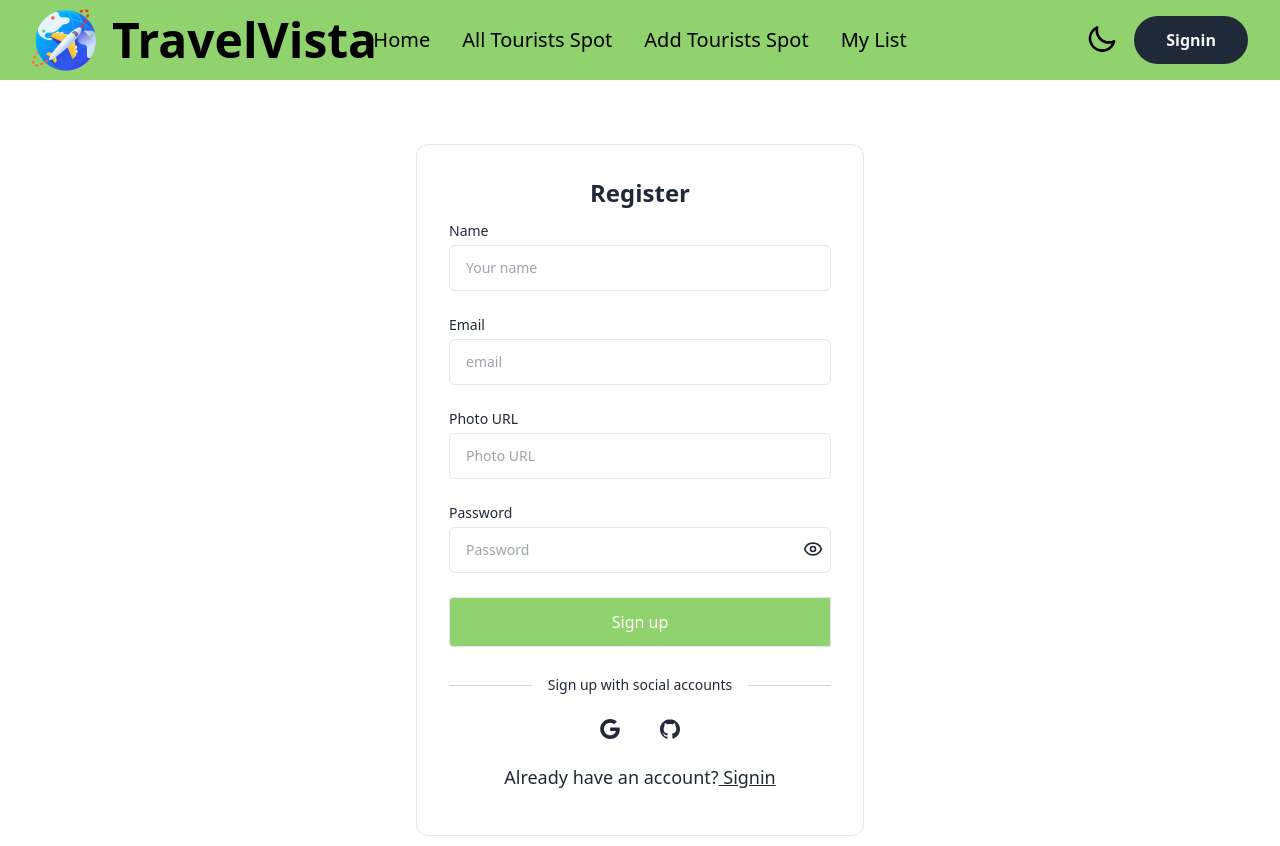
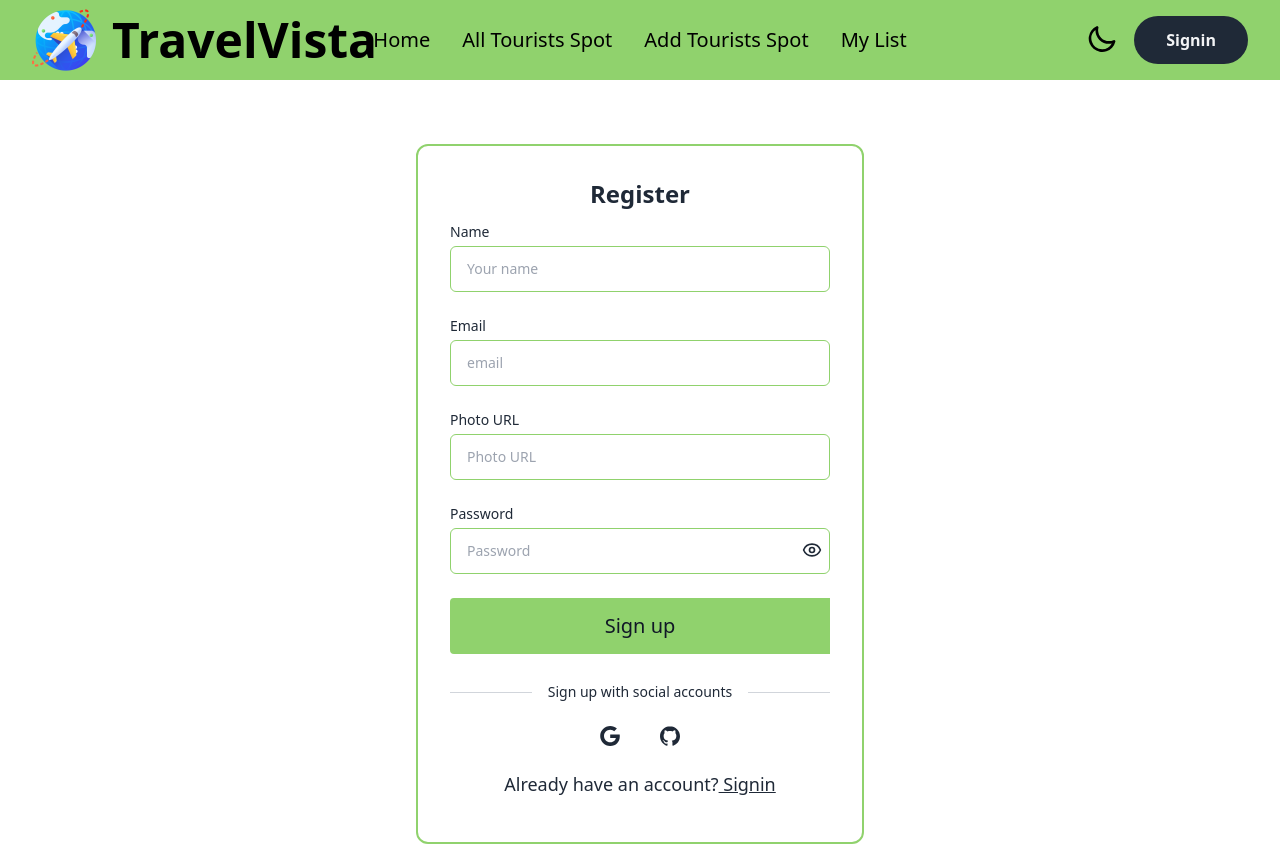
Before and after one commit to Ashik70021/tourism-management-client, a React (Vite) app: page /signup in a window 1280 px wide. Shown: the top 846 px of the page. Built offline with nearby package versions, Linux system fonts and the light colour scheme; no server answers.

Commit message:
fix discover image

```diff
--- a/src/Component/AddTouristSpot.jsx
+++ b/src/Component/AddTouristSpot.jsx
@@ -40,6 +40,9 @@ const AddTouristSpot = () => {
             .then(data => {
                 if (data?.insertedId) {
                     toast("Place added successfully")
+                    setSelectedCountry('');
+                    setselectedSeasonality('');
+                    e.target.reset();
                 }
             }
 
--- a/src/Component/AllTouristSpot.jsx
+++ b/src/Component/AllTouristSpot.jsx
@@ -28,7 +28,7 @@ const AllTouristSpot = () => {
             </div>
             <div className="mt-16 grid grid-cols-1 md:grid-cols-3">
                 {
-                    items.map(item => <div key={item._id}>
+                    items.map(item => <div className="mx-auto" key={item._id}>
                         <div className="m-4  hover:-translate-y-5 duration-700 max-w-sm rounded-md border-solid border-2 border-[#90D26D] dark:bg-gray-50 dark:text-gray-800">
                             <img src={item.image} alt="" className="object-cover object-center w-full rounded-t-md h-72 dark:bg-gray-500" />
                             <div className="flex flex-col justify-between p-6 space-y-8">
--- a/src/Component/DiscoverDestination.jsx
+++ b/src/Component/DiscoverDestination.jsx
@@ -50,8 +50,8 @@ const DiscoverDestination = () => {
 						</div>
 					</div>
 					<div aria-hidden="true" className="mt-10 lg:mt-0">
-						<img src="../../public/images/discover.png" alt="" className="mx-auto" />
-					</div>
+                            <img src="../../public/images/discover.png" alt="" className="mx-auto rounded-lg dark:bg-gray-500" />
+                        </div>
 				</div>
 			</div>
 		</section>
--- a/src/Component/Signin.jsx
+++ b/src/Component/Signin.jsx
@@ -40,20 +40,20 @@ const Signin = () => {
 
 
     return (
-        <div className="w-full max-w-md p-8 space-y-3 rounded-xl border mx-auto mt-16">
+        <div className="w-full max-w-md p-8 space-y-3 rounded-xl border-solid border-2 border-[#90D26D] mx-auto mt-16">
 
             <h1 className="text-2xl font-bold text-center">Login</h1>
             <form onSubmit={handleSubmit(onSubmit)} className="space-y-6">
                 <div className="space-y-1 text-sm">
                     <label htmlFor="email" className="block dark:text-gray-600">Email</label>
-                    <input type="email" name="email" id="email" placeholder="email" className="w-full px-4 py-3 rounded-md dark:border-gray-300 dark:bg-gray-50 dark:text-gray-800 focus:dark:border-violet-600 border"
+                    <input type="email" name="email" id="email" placeholder="email" className="w-full px-4 py-3 rounded-md caret-[#90D26D] border-[#90D26D] dark:border-gray-300 dark:bg-gray-50 dark:text-gray-800 focus:dark:border-violet-600 border"
                         {...register("email", { required: true })}
                     />
                     {errors.email && <span className="text-red-500">This field is required</span>}
                 </div>
                 <div className="space-y-1 text-sm relative">
                     <label htmlFor="password" className="block dark:text-gray-600">Password</label>
-                    <input type={showPassword ? "text" : "password"} name="password" id="password" placeholder="Password" className="w-full px-4 py-3 rounded-md dark:border-gray-300 dark:bg-gray-50 dark:text-gray-800 focus:dark:border-violet-600 border"
+                    <input type={showPassword ? "text" : "password"} name="password" id="password" placeholder="Password" className="w-full px-4 py-3 rounded-md caret-[#90D26D] border-[#90D26D] dark:border-gray-300 dark:bg-gray-50 dark:text-gray-800 focus:dark:border-violet-600 border"
                         {...register("password", { required: true })}
                     />
                     <span className="absolute top-8 right-2 text-xl"
@@ -68,7 +68,7 @@ const Signin = () => {
                         <a rel="noopener noreferrer" href="#">Forgot Password?</a>
                     </div>
                 </div>
-                <button className="block w-full p-3 text-center rounded-s border bg-[#90D26D] text-white">Sign in</button>
+                <button className="block w-full p-3 text-center text-xl rounded-s border-solid border-2 border-[#90D26D] bg-[#90D26D] text-gray-900">Sign in</button>
             </form>
             <div className="flex items-center pt-4 space-x-1">
                 <div className="flex-1 h-px sm:w-16 bg-gray-300"></div>
--- a/src/Component/Signup.jsx
+++ b/src/Component/Signup.jsx
@@ -44,31 +44,31 @@ const Signup = () => {
     // }, [user])
 
     return (
-        <div className="w-full max-w-md p-8 space-y-3 rounded-xl border mx-auto mt-16">
+        <div className="w-full max-w-md p-8 space-y-3 rounded-xl border-solid border-2 border-[#90D26D] mx-auto mt-16">
             <h1 className="text-2xl font-bold text-center">Register</h1>
             <form onSubmit={handleSubmit(onSubmit)} className="space-y-6">
                 <div className="space-y-1 text-sm">
                     <label htmlFor="username" className="block dark:text-gray-600">Name</label>
-                    <input type="text" name="name" id="username" placeholder="Your name" className="w-full px-4 py-3 rounded-md dark:border-gray-300 dark:bg-gray-50 dark:text-gray-800 focus:dark:border-violet-600 border"
+                    <input type="text" name="name" id="username" placeholder="Your name" className="w-full px-4 py-3 rounded-md caret-[#90D26D] border-[#90D26D] dark:border-gray-300 dark:bg-gray-50 dark:text-gray-800 focus:dark:border-violet-600 border"
                         {...register("name")}
                     />
                 </div>
                 <div className="space-y-1 text-sm">
                     <label htmlFor="email" className="block dark:text-gray-600">Email</label>
-                    <input type="email" name="email" id="email" placeholder="email" className="w-full px-4 py-3 rounded-md dark:border-gray-300 dark:bg-gray-50 dark:text-gray-800 focus:dark:border-violet-600 border"
+                    <input type="email" name="email" id="email" placeholder="email" className="w-full px-4 py-3 rounded-md caret-[#90D26D] border-[#90D26D] dark:border-gray-300 dark:bg-gray-50 dark:text-gray-800 focus:dark:border-violet-600 border"
                         {...register("email", { required: true })}
                     />
                     {errors.email && <span className="text-red-500">This field is required</span>}
                 </div>
                 <div className="space-y-1 text-sm">
                     <label htmlFor="Photo URL" className="block dark:text-gray-600">Photo URL</label>
-                    <input type="Photo URL" name="PhotoURL" id="Photo URL" placeholder="Photo URL" className="w-full px-4 py-3 rounded-md dark:border-gray-300 dark:bg-gray-50 dark:text-gray-800 focus:dark:border-violet-600 border"
+                    <input type="Photo URL" name="PhotoURL" id="Photo URL" placeholder="Photo URL" className="w-full px-4 py-3 rounded-md caret-[#90D26D] border-[#90D26D] dark:border-gray-300 dark:bg-gray-50 dark:text-gray-800 focus:dark:border-violet-600 border"
                         {...register("photoURL")} />
                 </div>
 
                 <div className="space-y-1 text-sm relative">
                     <label htmlFor="password" className="block dark:text-gray-600">Password</label>
-                    <input type={showPassword ? "text" : "password"} name="password" id="password" placeholder="Password" className="w-full px-4 py-3 rounded-md dark:border-gray-300 dark:bg-gray-50 dark:text-gray-800 focus:dark:border-violet-600 border"
+                    <input type={showPassword ? "text" : "password"} name="password" id="password" placeholder="Password" className="w-full px-4 py-3 rounded-md caret-[#90D26D] border-[#90D26D] dark:border-gray-300 dark:bg-gray-50 dark:text-gray-800 focus:dark:border-violet-600 border"
                         {...register("password", { required: true })}
                     />
                     <span className="absolute top-8 right-2 text-xl"
@@ -80,7 +80,7 @@ const Signup = () => {
                     {errors.password && <span className="text-red-500" >This field is required</span>}
                 </div>
 
-                <button className="block w-full p-3 text-center rounded-s border bg-[#90D26D] text-white">Sign up</button>
+                <button className="block w-full p-3 text-center text-xl rounded-s border-solid border-2 border-[#90D26D] bg-[#90D26D] text-gray-900">Sign up</button>
             </form>
             <div className="flex items-center pt-4 space-x-1">
                 <div className="flex-1 h-px sm:w-16 bg-gray-300"></div>
--- a/src/Component/SpotDetails.jsx
+++ b/src/Component/SpotDetails.jsx
@@ -33,7 +33,7 @@ const SpotDetails = () => {
 
         const info = {
             country_Name, tourists_spot_name, image, location,
-            short_description, average_cost, seasonality, totalVisitorsPerYear}
+            short_description, average_cost, seasonality, totalVisitorsPerYear }
 
         fetch(`https://tourism-management-server.vercel.app/updateProduct/${id}`, {
             method: "PUT",
@@ -47,6 +47,10 @@ const SpotDetails = () => {
             console.log(data)
             if(data.modifiedCount > 0){
                 toast("update successfully")
+
+                setSelectedCountry('');
+                setselectedSeasonality('');
+                e.target.reset();
             }
         })
     }
```
